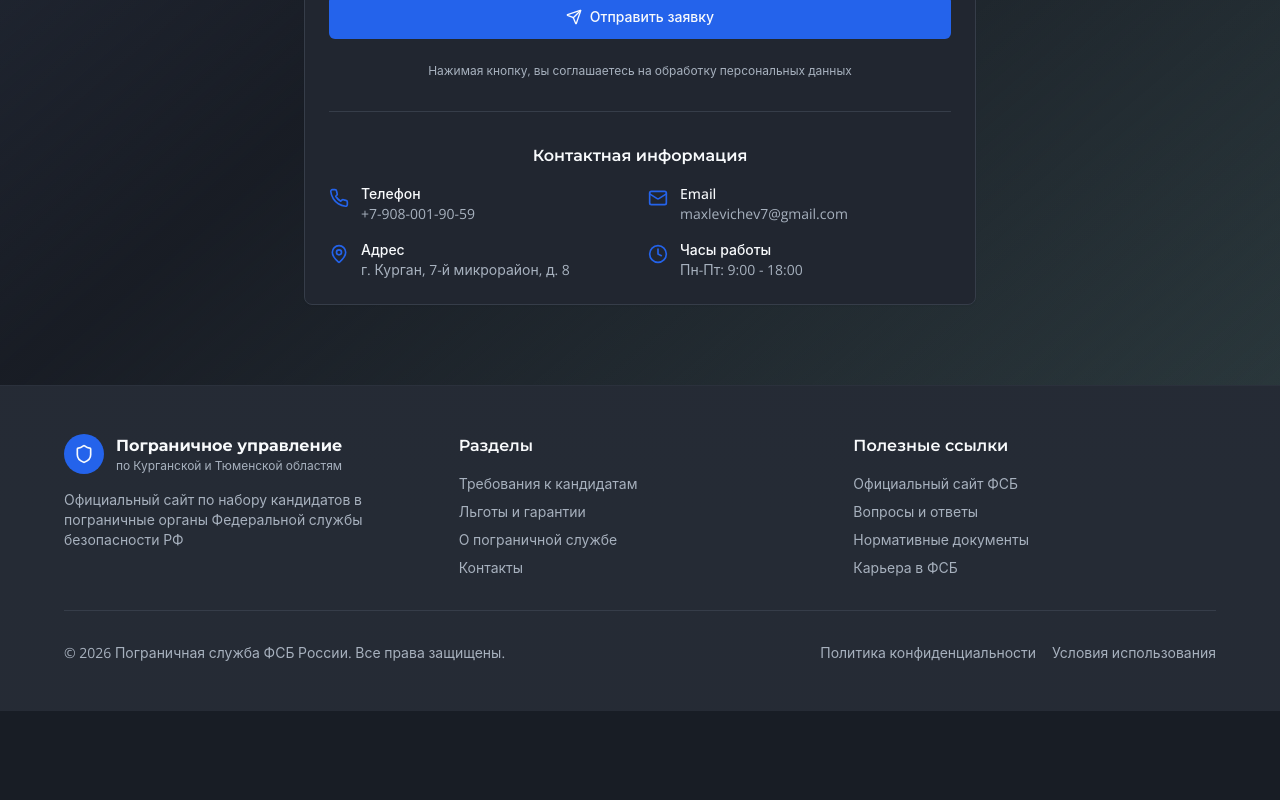
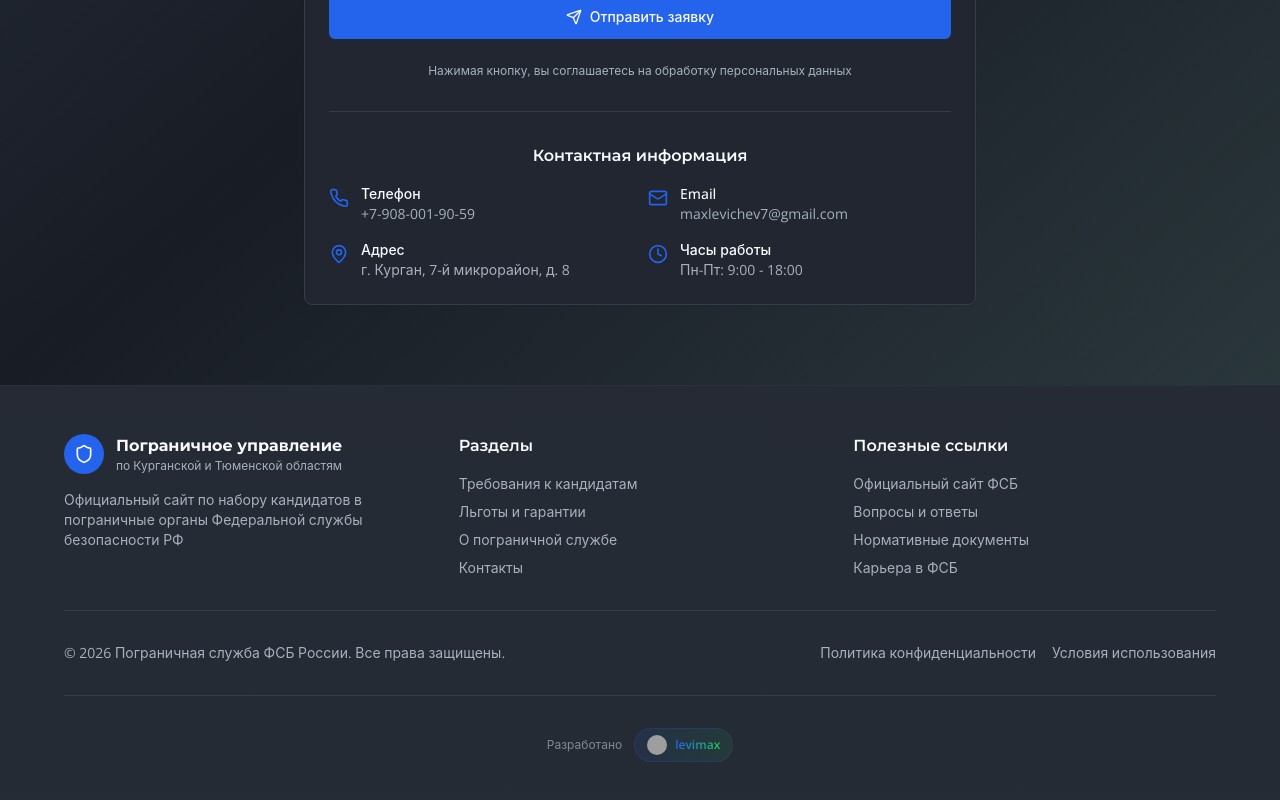
Before and after one commit to pr-poehali-dev/border-service-recruitment-1, a React (Vite) app: page / in a window 1280 px wide. Shown: the part 7584-8384 px from the top of the page. Before the commit the page ends 8295 px from the top, so only its background shows below. Built offline with nearby package versions, Linux system fonts and the light colour scheme; grey boxes are pictures that could not be loaded.

Commit message:
Добавлен подвал с авторством

```diff
--- a/src/components/AboutAndContact.tsx
+++ b/src/components/AboutAndContact.tsx
@@ -266,6 +266,22 @@ const AboutAndContact = () => {
                 <a href="#" className="hover:text-primary transition-colors">Условия использования</a>
               </div>
             </div>
+
+            <Separator className="my-8" />
+
+            <div className="flex justify-center items-center gap-3 text-xs text-muted-foreground/70">
+              <span>Разработано</span>
+              <div className="flex items-center gap-2 px-3 py-1.5 rounded-full bg-gradient-to-r from-primary/10 to-secondary/10 border border-primary/20 hover:border-primary/40 transition-colors">
+                <img
+                  src="https://cdn.poehali.dev/projects/fb753728-63bf-457d-8564-d0ddb13a616f/files/71d3fc54-2ff8-4cc6-868e-3af8aad7b0d7.jpg"
+                  alt="levimax logo"
+                  className="w-5 h-5 rounded-full object-cover"
+                />
+                <span className="font-semibold bg-gradient-to-r from-primary to-secondary bg-clip-text text-transparent">
+                  levimax
+                </span>
+              </div>
+            </div>
           </div>
         </div>
       </footer>
```
